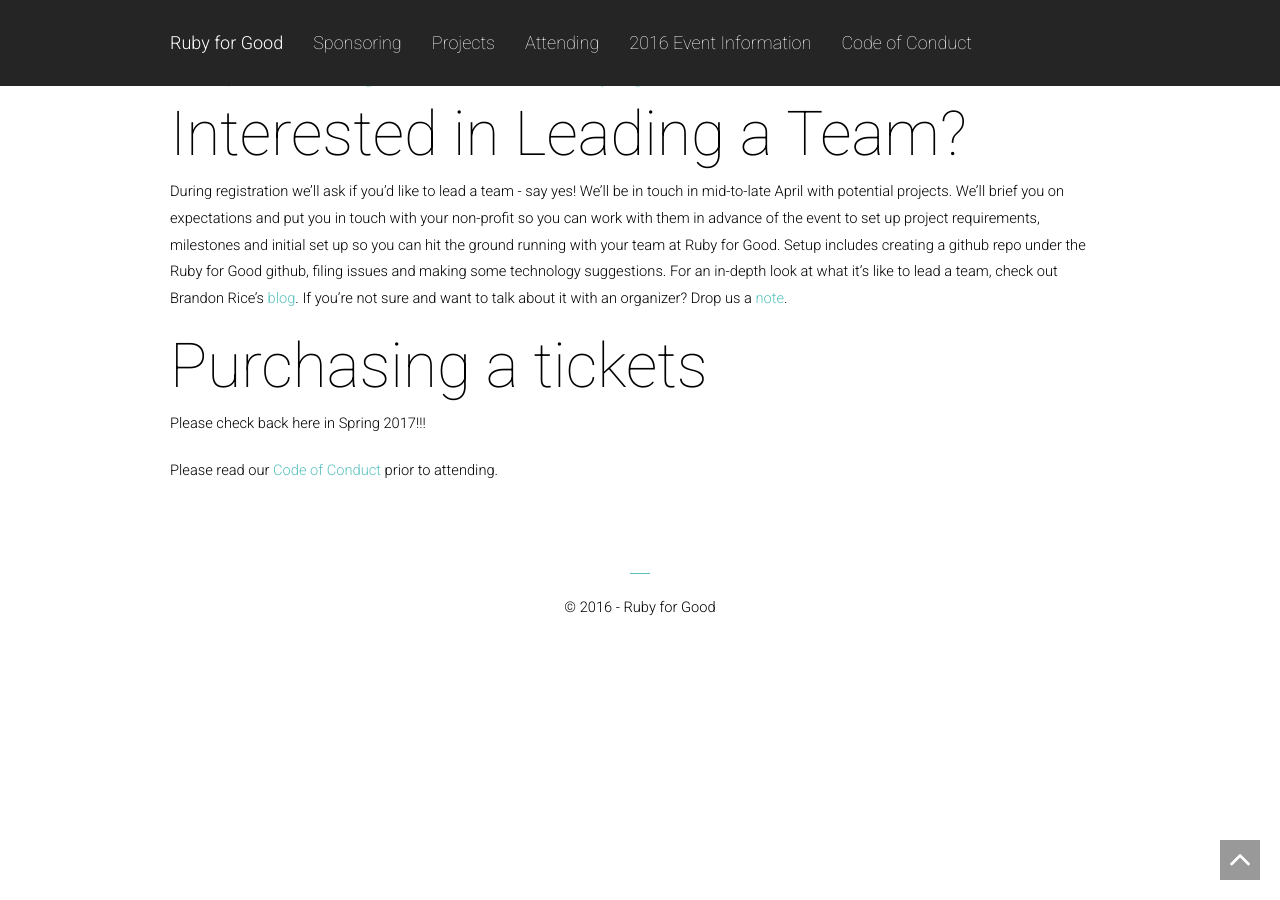
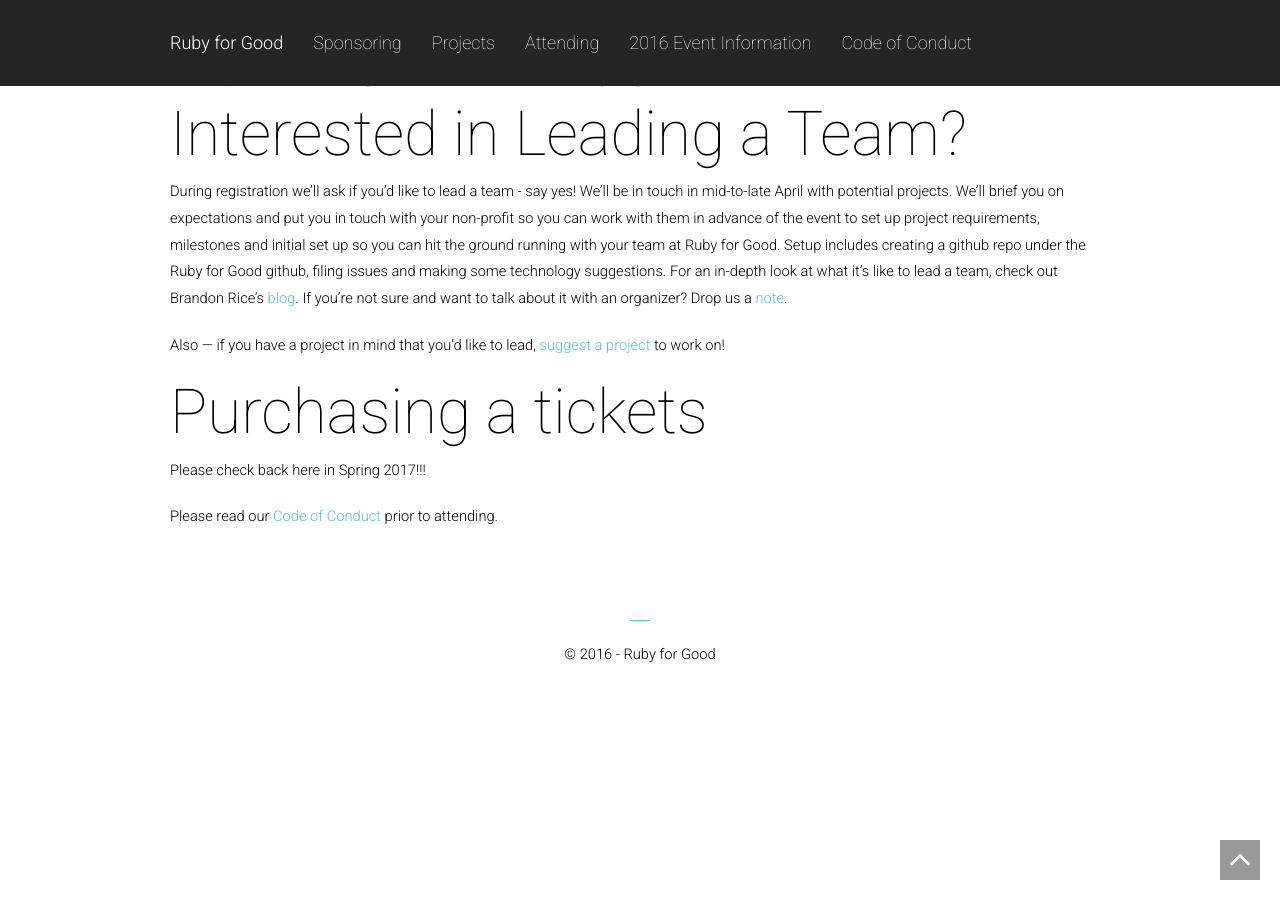
Before and after one commit to rubyforgood/rubyforgood.org--old, a Jekyll site: the page built from attend.md, in a window 1280 px wide and 900 px high, scrolled down 1116 px. Built offline with Jekyll 4.4.1, drawn with Linux system fonts in a browser that asks for light colours.

Commit message:
Link to project suggestion form from /attend.

```diff
--- a/attend.md
+++ b/attend.md
@@ -31,6 +31,8 @@
 
 During registration we'll ask if you'd like to lead a team - say yes! We'll be in touch in mid-to-late April with potential projects. We'll brief you on expectations and put you in touch with your non-profit so you can work with them in advance of the event to set up project requirements, milestones and initial set up so you can hit the ground running with your team at Ruby for Good. Setup includes creating a github repo under the Ruby for Good github, filing issues and making some technology suggestions. For an in-depth look at what it's like to lead a team, check out Brandon Rice's [blog](http://www.blrice.net/blog/2015/08/10/leading-a-team-at-ruby-for-good/). If you're not sure and want to talk about it with an organizer? Drop us a [note](mailto:info@rubyforgood.org).
 
+Also — if you have a project in mind that you’d like to lead, [suggest a project](/submit-project.html) to work on!
+
 ### Purchasing a tickets
 
 Please check back here in Spring 2017!!!
```
